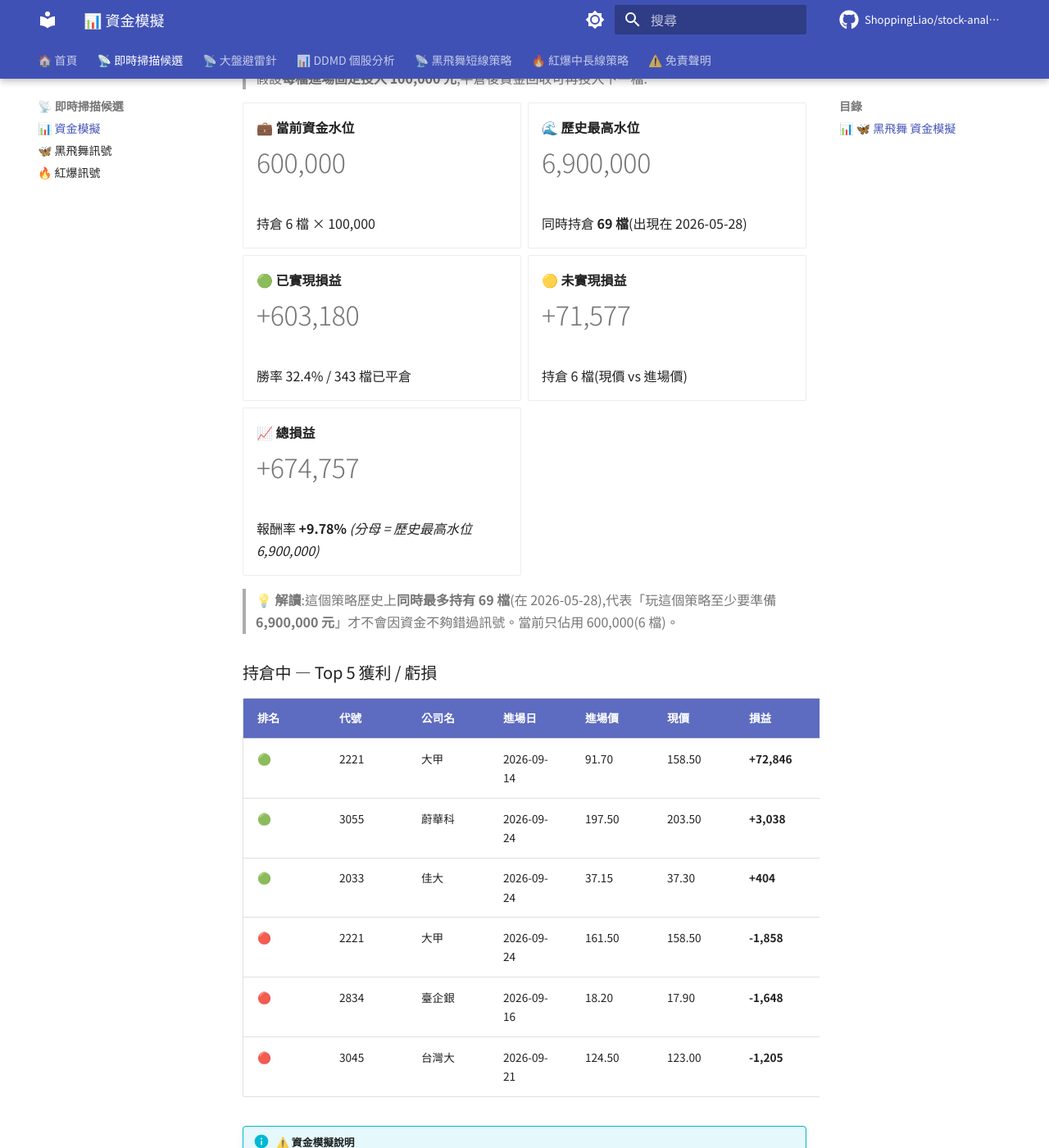
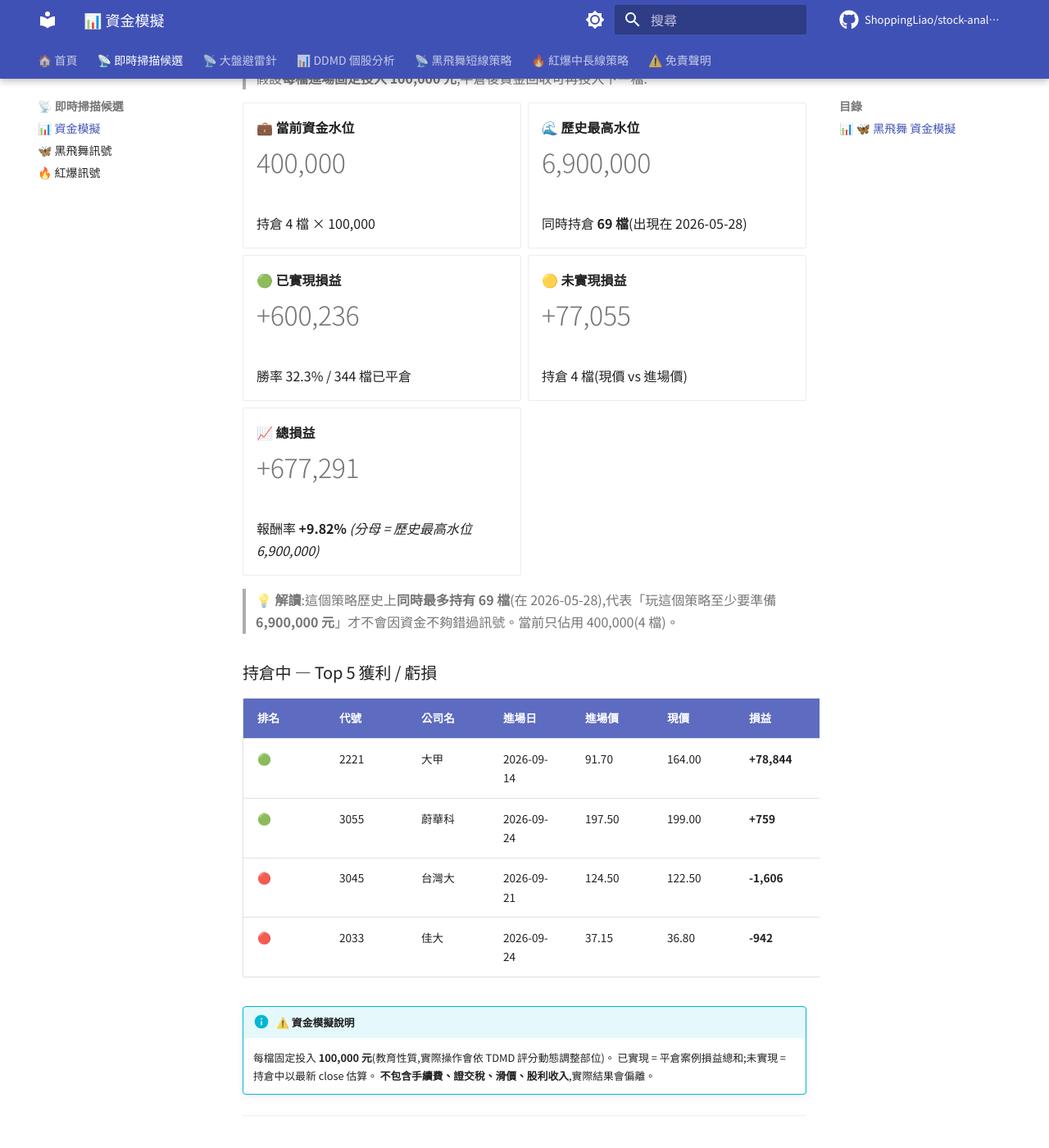
Before and after one commit to ShoppingLiao/stock-analysis-public, an MkDocs documentation site: the page built from docs/signals_capital.md, in a window 1280 px wide and 1400 px high, scrolled down 445 px. Shown: the whole window at 82% size. Built offline with MkDocs 1.6.1 and Material for MkDocs 9.7.7, drawn with Linux system fonts in a browser that asks for light colours; comment, search, counter and statistics services are not loaded; some of the changed text lies outside the part shown.

Commit message:
docs(signals): update BB + RB + capital (2026-09-24)

```diff
--- a/docs/signals_capital.md
+++ b/docs/signals_capital.md
@@ -17,9 +17,9 @@
 
 -   **💼 當前資金水位**
 
-    # 600,000
+    # 400,000
 
-    持倉 6 檔 × 100,000
+    持倉 4 檔 × 100,000
 
 -   **🌊 歷史最高水位**
 
@@ -29,36 +29,34 @@
 
 -   **🟢 已實現損益**
 
-    # +603,180
+    # +600,236
 
-    勝率 32.4% / 343 檔已平倉
+    勝率 32.3% / 344 檔已平倉
 
 -   **🟡 未實現損益**
 
-    # +71,577
+    # +77,055
 
-    持倉 6 檔(現價 vs 進場價)
+    持倉 4 檔(現價 vs 進場價)
 
 -   **📈 總損益**
 
-    # +674,757
+    # +677,291
 
-    報酬率 **+9.78%** _(分母 = 歷史最高水位 6,900,000)_
+    報酬率 **+9.82%** _(分母 = 歷史最高水位 6,900,000)_
 
 </div>
 
-> **💡 解讀**:這個策略歷史上**同時最多持有 69 檔**(在 2026-05-28),代表「玩這個策略至少要準備 **6,900,000 元**」才不會因資金不夠錯過訊號。當前只佔用 600,000(6 檔)。
+> **💡 解讀**:這個策略歷史上**同時最多持有 69 檔**(在 2026-05-28),代表「玩這個策略至少要準備 **6,900,000 元**」才不會因資金不夠錯過訊號。當前只佔用 400,000(4 檔)。
 
 ### 持倉中 — Top 5 獲利 / 虧損
 
 | 排名 | 代號 | 公司名 | 進場日 | 進場價 | 現價 | 損益 | 損益% |
 |------|------|--------|--------|--------|------|------|-------|
-| 🟢 | 2221 | 大甲 | 2026-09-14 | 91.70 | 158.50 | **+72,846** | **+72.85%** |
-| 🟢 | 3055 | 蔚華科 | 2026-09-24 | 197.50 | 203.50 | **+3,038** | **+3.04%** |
-| 🟢 | 2033 | 佳大 | 2026-09-24 | 37.15 | 37.30 | **+404** | **+0.40%** |
-| 🔴 | 2221 | 大甲 | 2026-09-24 | 161.50 | 158.50 | **-1,858** | **-1.86%** |
-| 🔴 | 2834 | 臺企銀 | 2026-09-16 | 18.20 | 17.90 | **-1,648** | **-1.65%** |
-| 🔴 | 3045 | 台灣大 | 2026-09-21 | 124.50 | 123.00 | **-1,205** | **-1.20%** |
+| 🟢 | 2221 | 大甲 | 2026-09-14 | 91.70 | 164.00 | **+78,844** | **+78.84%** |
+| 🟢 | 3055 | 蔚華科 | 2026-09-24 | 197.50 | 199.00 | **+759** | **+0.76%** |
+| 🔴 | 3045 | 台灣大 | 2026-09-21 | 124.50 | 122.50 | **-1,606** | **-1.61%** |
+| 🔴 | 2033 | 佳大 | 2026-09-24 | 37.15 | 36.80 | **-942** | **-0.94%** |
 
 !!! info "⚠️ 資金模擬說明"
     每檔固定投入 **100,000 元**(教育性質,實際操作會依 TDMD 評分動態調整部位)。
@@ -111,16 +109,16 @@
 
 | 排名 | 代號 | 公司名 | 進場日 | 進場價 | 現價 | 損益 | 損益% |
 |------|------|--------|--------|--------|------|------|-------|
-| 🟢 | 2221 | 大甲 | 2026-09-02 | 83.20 | 158.50 | **+90,505** | **+90.50%** |
-| 🟢 | 1709 | 和益 | 2026-08-13 | 30.65 | 48.30 | **+57,586** | **+57.59%** |
-| 🟢 | 2033 | 佳大 | 2026-08-28 | 25.65 | 37.30 | **+45,419** | **+45.42%** |
-| 🟢 | 2305 | 全友 | 2026-09-15 | 45.60 | 63.60 | **+39,474** | **+39.47%** |
-| 🟢 | 8039 | 台虹 | 2026-07-14 | 185.50 | 256.00 | **+38,005** | **+38.01%** |
-| 🔴 | 2491 | 吉祥全 | 2026-08-28 | 56.40 | 40.15 | **-28,812** | **-28.81%** |
-| 🔴 | 4939 | 亞電 | 2026-08-28 | 92.80 | 74.70 | **-19,504** | **-19.50%** |
-| 🔴 | 3264 | 欣銓 | 2026-09-21 | 284.00 | 252.00 | **-11,268** | **-11.27%** |
-| 🔴 | 6179 | 亞通 | 2026-09-10 | 38.20 | 35.10 | **-8,115** | **-8.12%** |
-| 🔴 | 3141 | 晶宏 | 2026-09-02 | 93.50 | 86.40 | **-7,594** | **-7.59%** |
+| 🟢 | 2221 | 大甲 | 2026-09-02 | 83.20 | 164.00 | **+97,115** | **+97.12%** |
+| 🟢 | 2030 | 彰源 | 2026-08-10 | 20.45 | 30.40 | **+48,655** | **+48.66%** |
+| 🟢 | 2033 | 佳大 | 2026-08-28 | 25.65 | 36.80 | **+43,470** | **+43.47%** |
+| 🟢 | 1709 | 和益 | 2026-08-13 | 30.65 | 43.50 | **+41,925** | **+41.92%** |
+| 🟢 | 8039 | 台虹 | 2026-07-14 | 185.50 | 258.50 | **+39,353** | **+39.35%** |
+| 🔴 | 2491 | 吉祥全 | 2026-08-28 | 56.40 | 39.55 | **-29,876** | **-29.88%** |
+| 🔴 | 4939 | 亞電 | 2026-08-28 | 92.80 | 73.70 | **-20,582** | **-20.58%** |
+| 🔴 | 3264 | 欣銓 | 2026-09-21 | 284.00 | 246.00 | **-13,380** | **-13.38%** |
+| 🔴 | 3141 | 晶宏 | 2026-09-02 | 93.50 | 83.90 | **-10,267** | **-10.27%** |
+| 🔴 | 2351 | 順德 | 2026-08-27 | 240.00 | 219.50 | **-8,542** | **-8.54%** |
 
 !!! info "⚠️ 資金模擬說明"
     每檔固定投入 **100,000 元**(教育性質,實際操作會依 TDMD 評分動態調整部位)。
@@ -135,9 +133,9 @@
 
 -   **💼 當前資金水位**
 
-    # 4,600,000
+    # 4,400,000
 
-    BB 600,000 + RB 4,000,000
+    BB 400,000 + RB 4,000,000
 
 -   **🌊 兩策略歷史最高水位**
 
@@ -147,21 +145,21 @@
 
 -   **🟢 已實現損益**
 
-    # -161,579
+    # -164,524
 
-    BB +603,180 + RB -764,760
+    BB +600,236 + RB -764,760
 
 -   **🟡 未實現損益**
 
-    # +585,273
+    # +618,737
 
-    BB +71,577 + RB +513,696
+    BB +77,055 + RB +541,682
 
 -   **📈 總損益**
 
-    # +423,694
+    # +454,213
 
-    報酬率 **+1.86%** _(分母 = 兩策略歷史最高水位)_
+    報酬率 **+1.99%** _(分母 = 兩策略歷史最高水位)_
 
 </div>
 
```
Also changed, not shown: other parts of docs/signals_capital.md (+3 -3 lines), docs/signals_black_butterfly.md (+5 -15 lines), docs/signals_red_burst.md (+1 -5 lines).
